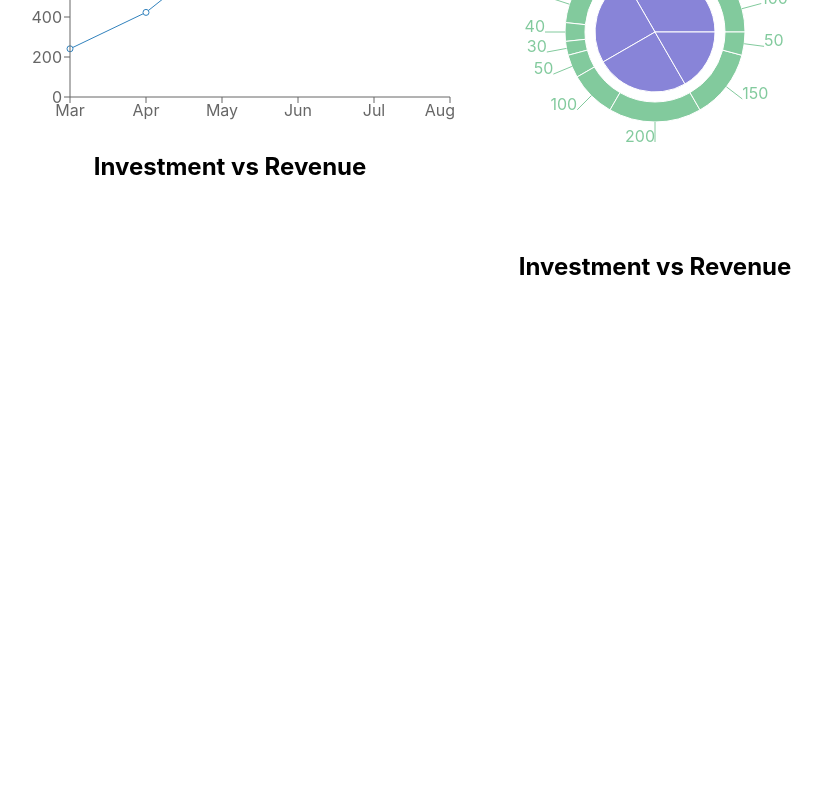
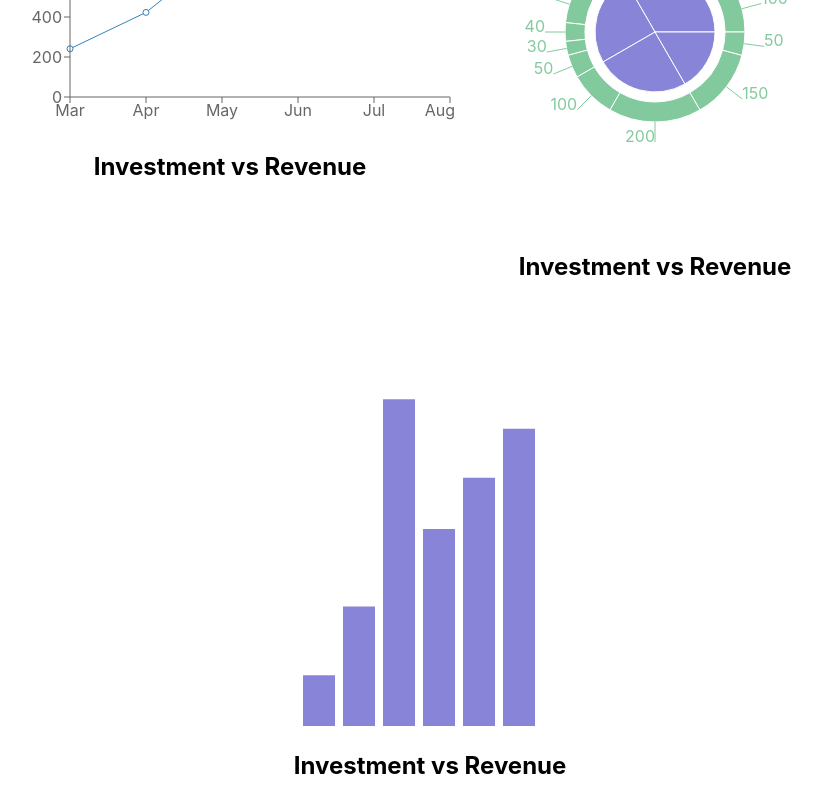
Before and after one commit to tanianasrin1/product-analysis-website-a9, a React (Create React App) app: page /dashboard in a window 1280 px wide. Shown: the part 249-1049 px from the top of the page, without its empty margins (210-1032 px from the left). Before the commit the page ends 800 px from the top, so only its background shows below. Built offline with nearby package versions, Linux system fonts and the light colour scheme.

Commit message:
chart page fixed

```diff
--- a/src/components/DashBoard/DashBoard.css
+++ b/src/components/DashBoard/DashBoard.css
@@ -4,3 +4,6 @@
     align-items: center;
     justify-content: center;
 }
+.bar-chart{
+    margin-left: ;
+}
--- a/src/components/DashBoard/DashBoard.js
+++ b/src/components/DashBoard/DashBoard.js
@@ -1,5 +1,5 @@
 import React from 'react';
-import { Line, LineChart, Pie, PieChart, Tooltip, XAxis, YAxis } from 'recharts';
+import {  Area, AreaChart, Bar, BarChart, CartesianGrid, Line, LineChart, Pie, PieChart, ResponsiveContainer, Tooltip, XAxis, YAxis } from 'recharts';
 import './DashBoard.css'
 
 const DashBoard = () => {
@@ -9,37 +9,43 @@ const DashBoard = () => {
             "investment": 100000,
             "sell": 241,
             "revenue": 10401,
+            "name": 'Page A'
 
         },
         {
             "month": "Apr",
             "investment": 200000,
             "sell": 423,
-            "revenue": 24500
+            "revenue": 24500,
+            "name": 'Page B'
         },
         {
             "month": "May",
             "investment": 500000,
             "sell": 726,
-            "revenue": 67010
+            "revenue": 67010,
+            "name": 'Page C'
         },
         {
             "month": "Jun",
             "investment": 500000,
             "sell": 529,
-            "revenue": 40405
+            "revenue": 40405,
+            "name": 'Page D'
         },
         {
             "month": "Jul",
             "investment": 600000,
             "sell": 601,
-            "revenue": 50900
+            "revenue": 50900,
+            "name": 'Page E'
         },
         {
             "month": "Aug",
             "investment": 700000,
             "sell": 670,
-            "revenue": 61000
+            "revenue": 61000,
+            "name": 'Page F'
         }
     ]
 
@@ -64,8 +70,9 @@ const DashBoard = () => {
       ];
 
     return (
+        <div  >
+
            <div className='rechart'>
-
            <div>
 
               <LineChart width={450} height={200} data={data}>
@@ -90,6 +97,20 @@ const DashBoard = () => {
                 </PieChart>
                 <h2>Investment vs Revenue</h2>
                </div>
+           </div>
+
+
+          <div className='rechart'>
+          <div >
+                   <BarChart width={250} height={400} data={data}>
+                       <Bar dataKey="revenue" fill="#8884d8"></Bar>
+                       <Tooltip></Tooltip>
+                   </BarChart>
+                   <h2>Investment vs Revenue</h2>
+           </div>
+          </div>
+
+
 
         </div>
     );
```
Lines whose indentation alone changed are shown as unchanged.
